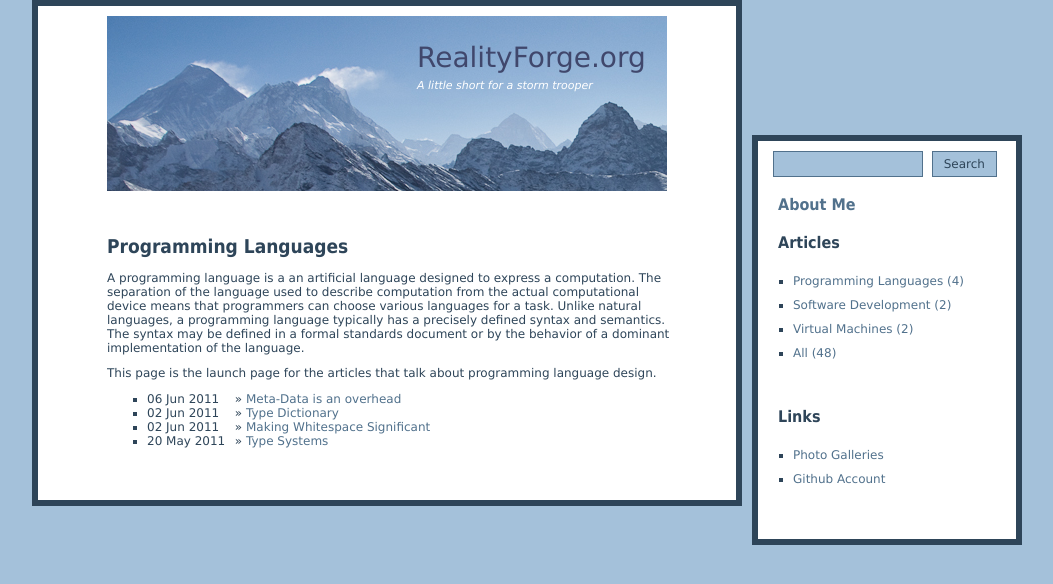
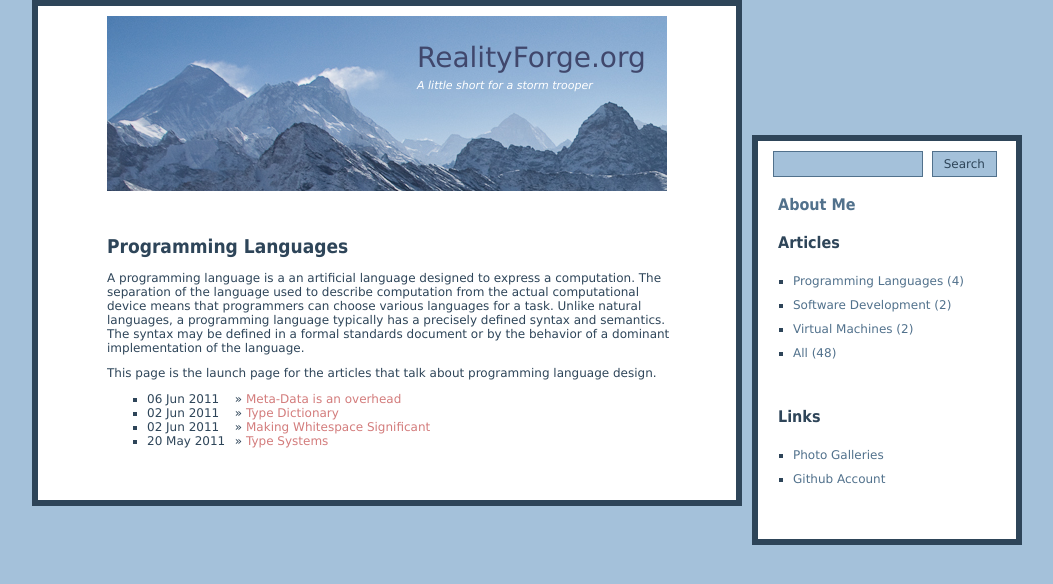
Before and after one commit to realityforge/blog, a Jekyll site: the page built from categories/programming-languages.html, in a window 1280 px wide. Shown: the top 584 px of the page, without its empty margins (113-1166 px from the left). Built offline with Jekyll 4.4.1, drawn with Linux system fonts in a browser that asks for light colours; Markdown is read by kramdown in place of the engine named in the settings.

Commit message:
Color links in the body to make them stand out more

```diff
--- a/css/screen.css
+++ b/css/screen.css
@@ -65,6 +65,8 @@ Dark => Light
 			.post-head h1 a { color:#2E4559; background-color:#A4C1DA;}/* #A4C1DA */
 			.post-head h1 a:hover { background-color:#FFFFFF; }
 		.post-text { overflow:hidden; width:100%; }
+    .post-text a { color:#D37C7C; }
+
 		.post-foot { border-top:solid 2px #F4F4F4; overflow:hidden; padding:8px 0 8px 0; font-size:11px; line-height:170%; color:#858585; margin-top:10px; }
 			.post-foot a { color:#D37C7C; }
 			.post-foot a:hover { color:#AD1F1F; }
```
